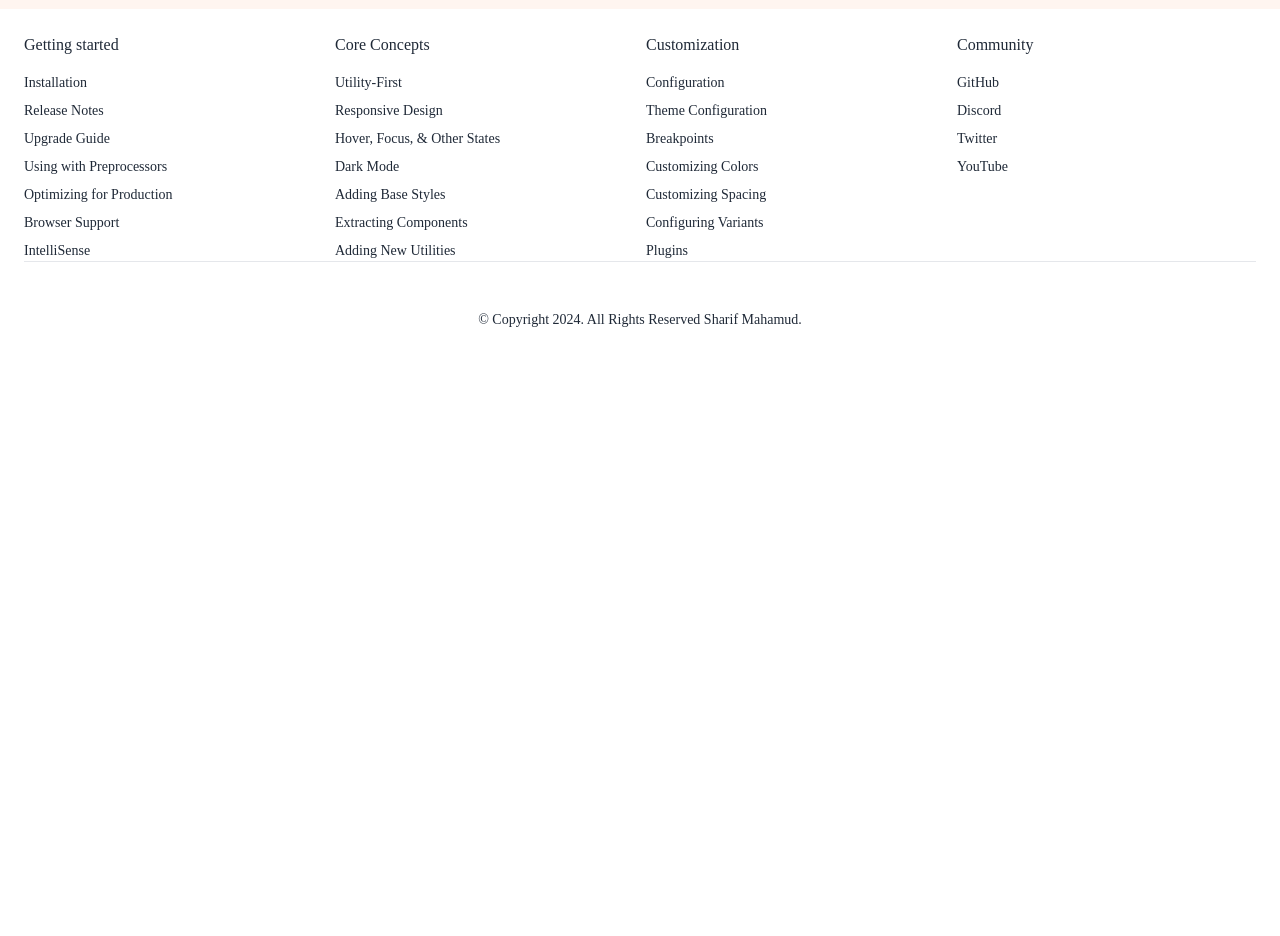
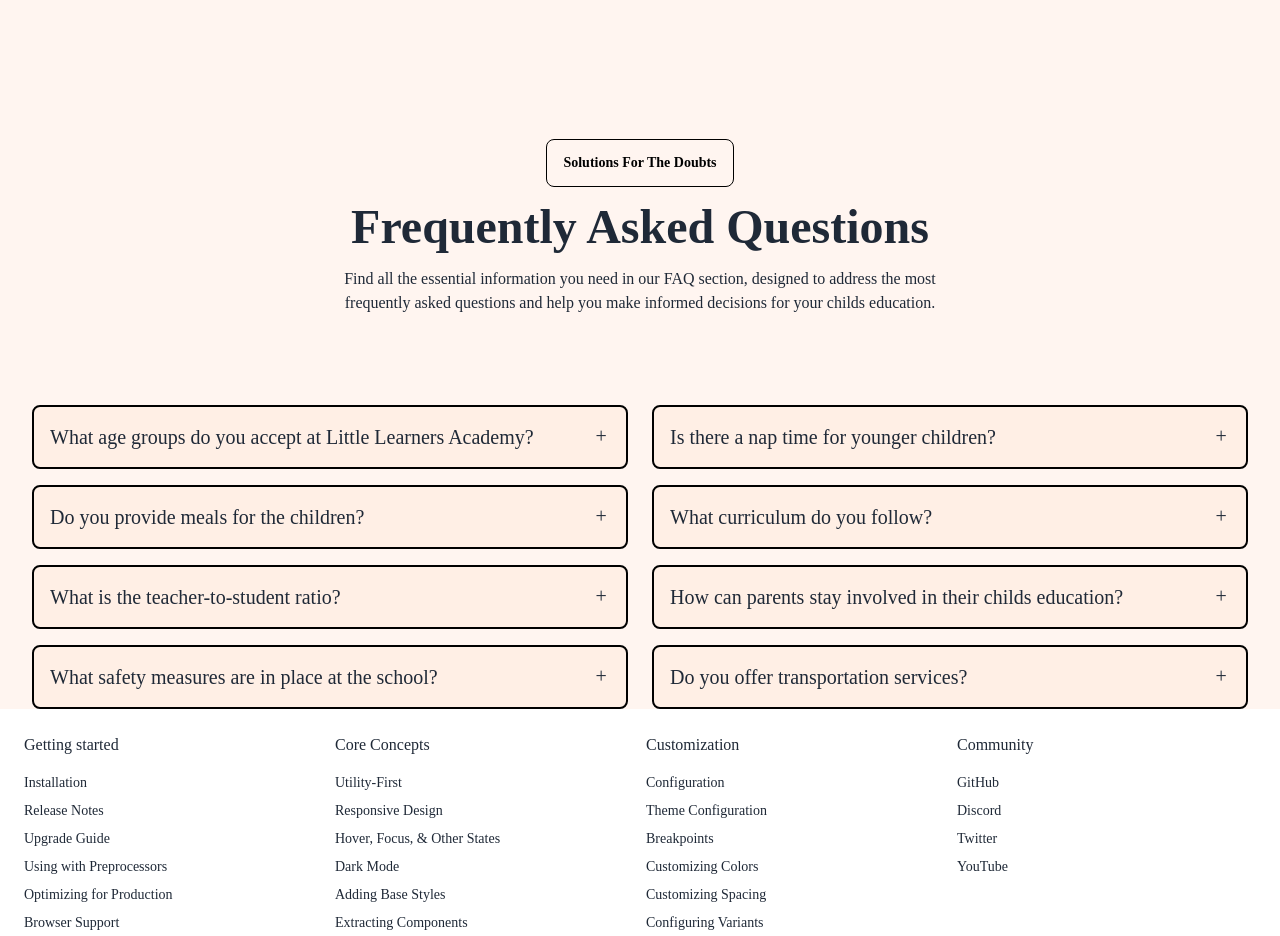
Before and after one commit to sharif57/school-client, a React (Vite) app: page / in a window 1280 px wide. Shown: the part 2040-2976 px from the top of the page. Before the commit the page ends 2394 px from the top, so only its background shows below. Built offline with nearby package versions, Linux system fonts and the light colour scheme.

Commit message:
frequency section done

```diff
--- /dev/null
+++ b/src/components/Frequently.jsx
@@ -0,0 +1,82 @@
+const Frequently = () => {
+    return <div className="mt-[130px]">
+        <div className="w-1/2 mx-auto text-center space-y-4 ">
+            <p className="btn btn-outline text-black font-semibold">Solutions For The Doubts</p>
+            <h1 className="text-5xl  font-bold">Frequently Asked Questions</h1>
+            <p>Find all the essential information you need in our FAQ section, designed to address the most frequently asked questions and help you make informed decisions for your childs education.</p>
+        </div>
+        <div className="px-8 flex items-start justify-between space-x-6 mt-[90px]" >
+            {/* Left Column */}
+            <div className="w-1/2 space-y-4">
+                <div className="collapse collapse-plus border-2 border-black rounded-lg bg-[#ffefe5]">
+                    <input type="radio" name="my-accordion-3" />
+                    <div className="collapse-title text-xl font-medium">What age groups do you accept at Little Learners Academy?</div>
+                    <div className="collapse-content">
+                        <p>We accept children aged 2 to 6 years old, covering preschool, pre-kindergarten, and kindergarten programs.</p>
+                    </div>
+                </div>
+
+                <div className="collapse collapse-plus bg-[#ffefe5] border-2 border-black rounded-lg">
+                    <input type="radio" name="my-accordion-3" />
+                    <div className="collapse-title text-xl font-medium">Do you provide meals for the children?</div>
+                    <div className="collapse-content">
+                        <p>Yes, we provide nutritious meals and snacks throughout the day. Our meal plans are designed to cater to childrens dietary needs, including allergies.</p>
+                    </div>
+                </div>
+
+                <div className="collapse collapse-plus bg-[#ffefe5] border-2 border-black rounded-lg">
+                    <input type="radio" name="my-accordion-3" />
+                    <div className="collapse-title text-xl font-medium">What is the teacher-to-student ratio?</div>
+                    <div className="collapse-content">
+                        <p>We maintain a low teacher-to-student ratio of 1:8, ensuring that each child receives personalized attention and care.</p>
+                    </div>
+                </div>
+
+                <div className="collapse collapse-plus bg-[#ffefe5] border-2 border-black rounded-lg">
+                    <input type="radio" name="my-accordion-3" />
+                    <div className="collapse-title text-xl font-medium">What safety measures are in place at the school?</div>
+                    <div className="collapse-content">
+                        <p>Our school has a secure entry system, CCTV cameras, and all staff members are trained in emergency protocols and first aid. Safety is our top priority.</p>
+                    </div>
+                </div>
+            </div>
+
+            {/* Right Column */}
+            <div className="w-1/2 space-y-4">
+                <div className="collapse collapse-plus bg-[#ffefe5] border-2 border-black rounded-lg">
+                    <input type="radio" name="my-accordion-3" />
+                    <div className="collapse-title text-xl font-medium">Is there a nap time for younger children?</div>
+                    <div className="collapse-content">
+                        <p>Yes, we have designated nap times for younger children. The nap schedule is part of their daily routine to ensure they get the rest they need.</p>
+                    </div>
+                </div>
+
+                <div className="collapse collapse-plus bg-[#ffefe5] border-2 border-black rounded-lg">
+                    <input type="radio" name="my-accordion-3" />
+                    <div className="collapse-title text-xl font-medium">What curriculum do you follow?</div>
+                    <div className="collapse-content">
+                        <p>We follow a play-based learning curriculum, incorporating the Early Years Foundation Stage (EYFS) framework to promote holistic development in children.</p>
+                    </div>
+                </div>
+
+                <div className="collapse collapse-plus bg-[#ffefe5] border-2 border-black rounded-lg">
+                    <input type="radio" name="my-accordion-3" />
+                    <div className="collapse-title text-xl font-medium">How can parents stay involved in their childs education?</div>
+                    <div className="collapse-content">
+                        <p>We offer regular parent-teacher meetings, provide progress reports, and encourage parents to participate in school activities and events. We also have an online portal for daily updates.</p>
+                    </div>
+                </div>
+
+                <div className="collapse collapse-plus bg-[#ffefe5] border-2 border-black rounded-lg">
+                    <input type="radio" name="my-accordion-3" />
+                    <div className="collapse-title text-xl font-medium">Do you offer transportation services?</div>
+                    <div className="collapse-content">
+                        <p>Yes, we offer safe and reliable transportation services for children within a designated area. Please contact us for more details on routes and availability.</p>
+                    </div>
+                </div>
+            </div>
+        </div>
+    </div>
+        ;
+};
+export default Frequently;
--- a/src/page/Home.jsx
+++ b/src/page/Home.jsx
@@ -1,5 +1,6 @@
 import Banner from "../components/Banner";
 import Benefits from "../components/Benefits";
+import Frequently from "../components/Frequently";
 import Testimonials from "../components/Testimonials";
 
 const Home = () => {
@@ -7,6 +8,7 @@ const Home = () => {
     <Banner></Banner>
     <Benefits></Benefits>
     <Testimonials></Testimonials>
+    <Frequently></Frequently>
   </div>;
 };
 export default Home;
```
Also changed, not shown: src/components/Navigate.jsx (added).
